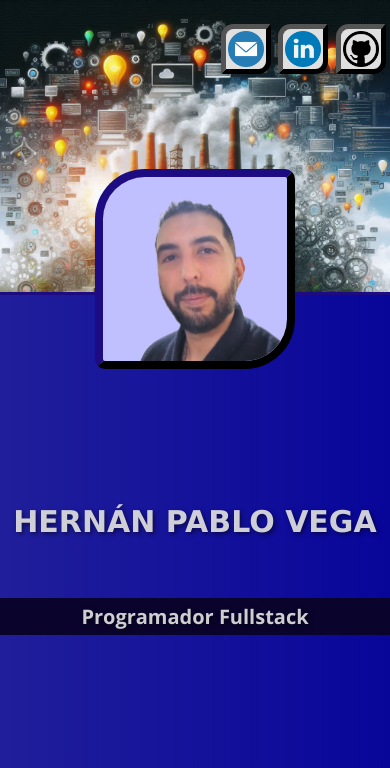
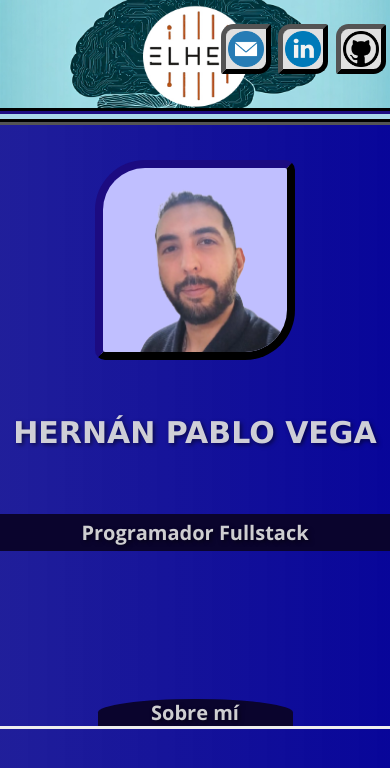
Before and after one commit to HernanVega753/Portfolio, a plain HTML site: page index.html in a window 390 px wide. Shown: the top 768 px of the page. Drawn offline with nearby package versions, Linux system fonts and the light colour scheme.

Commit message:
Increment: se cambió imagen de portada

```diff
--- a/index.html
+++ b/index.html
@@ -22,12 +22,20 @@
         <![endif]-->
 
         <header>
-
-            <div class="img-hernan-container">
-                <img class="img-hernan" src="./img/HernanFoto.png" alt="Hernan Vega">
+            <div class="img-container">
+                <img class="port-img" src="./img/portadaNueva.jpg" alt="portada">
+            </div>
+            <div class="supercontainer-hernan">
+                <div class="img-hernan-container">
+                    <img class="img-hernan" src="./img/HernanFoto.png" alt="Hernan Vega">
+                </div>
             </div>
 
-            <H1>HERNÁN PABLO VEGA</H1>
+
+            <div class="container-nombre">
+                <H1 class="nombre">HERNÁN PABLO VEGA</H1>
+            </div>
+
 
             <H2 class="fullstack" id="programadorFullstack">Programador Fullstack</H2>
 
@@ -39,9 +47,7 @@
 
                 <a class="github" href="https://github.com/HernanVega753"><img src="./img/tecnologias/github.png" alt="GitHub/HernanVega753"></a>
             </div>
-            <div class="img-container">
-                <img class="port-img" src="./img/programación como creación o fábrica de ideas y sueños.png" alt="portada">
-            </div>
+
 
 
         </header>
--- a/styles.scss
+++ b/styles.scss
@@ -81,6 +81,10 @@ header {
   align-items: center;
   text-align: center;
 
+  .supercontainer-hernan {
+    width: 100%;
+    justify-items: center;
+    padding-top: 250px;
     .img-hernan-container {
       overflow: hidden;
       width: 200px;
@@ -94,27 +98,27 @@ header {
       border-color: $primary_color;
       display: flex;
       background-color: rgb(192, 191, 255);
-    margin-top: 20vh;
       margin-bottom: 20vh;
+    }
   }
 
   .img-container {
     z-index: -1;
-    position: absolute;
-    background-color: $primary_color;
-    justify-content: center;
-    width: 100%;
-    height: 35vh;
-    overflow: hidden;
-    border-color: $primary_color;
-    border-bottom-style: inset;
-
-    .port-img {
-      top: -150px;
     width: 100%;
     height: auto;
-      background: url('path_to_image') no-repeat center;
-      background-size: cover;
+    overflow: hidden;
+    position: absolute;
+    background-color: rgb(168, 216, 232);;
+    border-bottom-style: groove;
+    border-bottom-width: 6px;
+    border-color: black;
+    .port-img {
+      width: 100%;
+      position: relative;
+      height: auto;
+      border-color: $primary_color;
+      border-bottom-style: groove;
+      border-width: 6px;
     }
   }
 
@@ -150,7 +154,13 @@ header {
     }
   }
 }
+.container-nombre {
+  width: 100%;
 
+  .nombre {
+    margin: 0;
+  }
+}
 // Sections
 .titulo {
   width: 100%;
@@ -515,6 +525,13 @@ footer {
   .titulo {
     width: 100%;
   }
+  .container-nombre {
+    padding: 5px;
+
+    .nombre {
+      margin: 0;
+    }
+  }
 
   .sobre-mi {
     padding: 0 auto;
@@ -557,13 +574,19 @@ footer {
     }
   }
 
-  header .img-hernan-container {
-    margin-top: 20vh;
-    margin-bottom: 10vh;
+  header .supercontainer-hernan {
+    margin-top: 160px;
+    margin-bottom: 50px;
+    padding: 0;
+
+      .img-hernan-container {
+      padding: 0;
+      margin: 0;
       background-color: rgb(192, 191, 255);
       .img-hernan {
         width: 60vw;
         right: 30px;
+      }
     }
   }
 
```
Also changed, not shown: img/portadaNueva.jpg (added), styles.css, 1 other file. Lines whose indentation alone changed are shown as unchanged.
